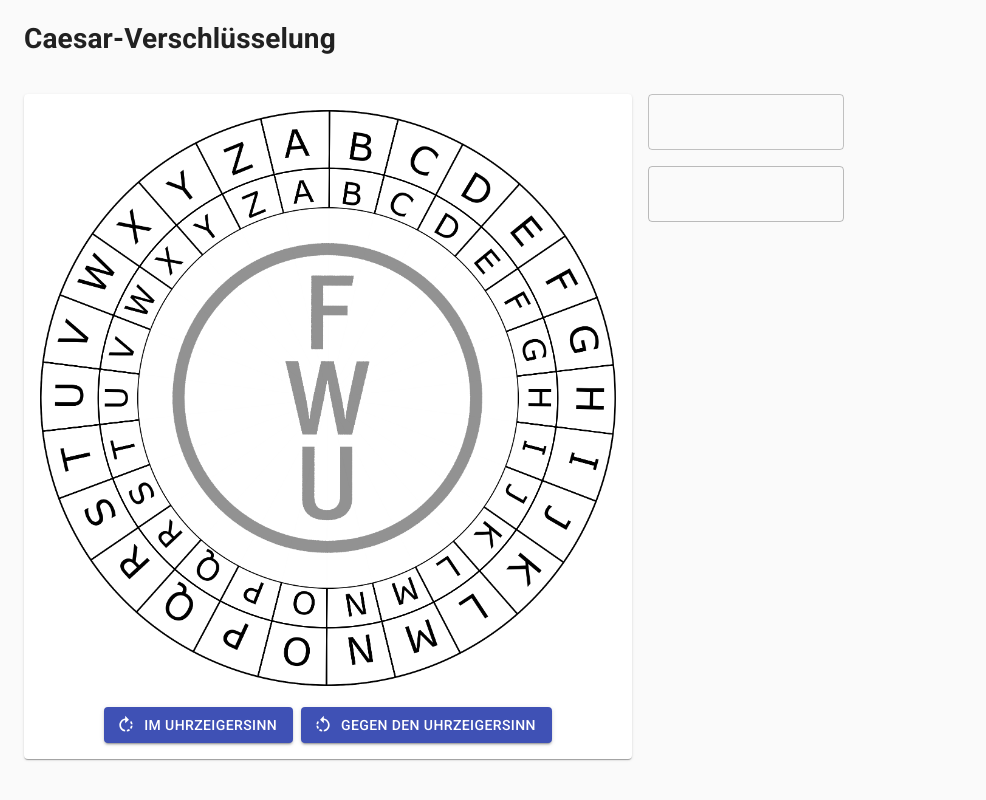
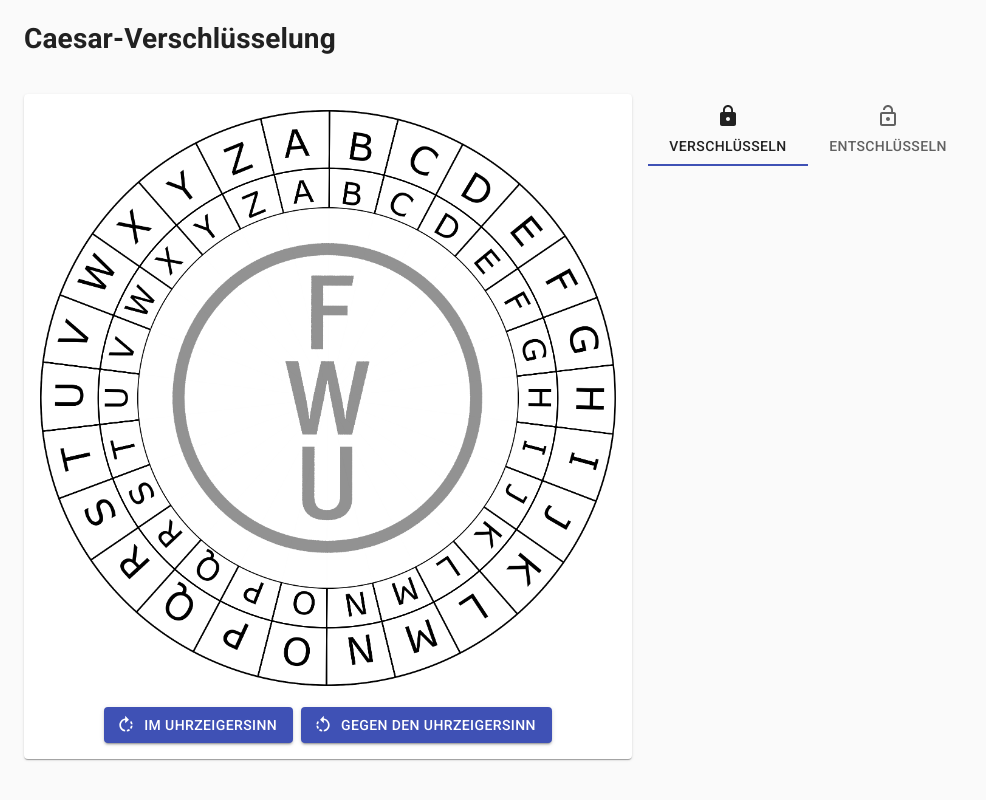
Before and after one commit to kkrings/react-caesar-cipher, a React (Create React App) app: page / in a window 1280 px wide. Shown: the whole page, without its empty margins (0-986 px from the left). Built offline with nearby package versions, Linux system fonts and the light colour scheme.

Commit message:
Start implementing a tab for switching between encryption/decryption.

```diff
--- a/src/App.tsx
+++ b/src/App.tsx
@@ -1,7 +1,7 @@
 import * as React from 'react';
 import { Container, Grid } from '@material-ui/core';
 import { Cipher } from './components/cipher/Cipher';
-import { Encryption } from './components/encryption/Encryption';
+import { CipherMessage } from './components/cipher-message/CipherMessage';
 import { numLatinLetters } from './services/CipherService';
 
 export function App() {
@@ -29,7 +29,7 @@ export function App() {
           />
         </Grid>
         <Grid item xs={12} md={6}>
-          <Encryption shift={shift} />
+          <CipherMessage shift={shift} />
         </Grid>
       </Grid>
     </Container>
--- /dev/null
+++ b/src/components/cipher-message/CipherMessage.tsx
@@ -0,0 +1,35 @@
+import * as React from 'react';
+import { Tab, Tabs } from '@material-ui/core';
+import { Lock, LockOpen } from '@material-ui/icons';
+import { CipherDirection } from '../../types/CipherDirection';
+
+type CipherMessageProps = {
+  shift: number
+};
+
+export function CipherMessage(props: CipherMessageProps) {
+  const [cipherDirection, setCipherDirection] = React.useState(
+    CipherDirection.encrypt
+  );
+
+  return (
+    <>
+      <Tabs
+        value={cipherDirection}
+        onChange={(_, direction) => setCipherDirection(direction)}
+        indicatorColor="primary"
+      >
+        <Tab
+          icon={<Lock />}
+          label="Verschlüsseln"
+          value={CipherDirection.encrypt}
+        />
+        <Tab
+          icon={<LockOpen />}
+          label="Entschlüsseln"
+          value={CipherDirection.decrypt}
+        />
+      </Tabs>
+    </>
+  );
+}
--- a/src/components/encryption/Encryption.tsx
+++ b/src/components/cipher-message/cipher-message-text-fields/CipherMessageTextFields.tsx
@@ -1,12 +1,12 @@
 import * as React from 'react';
 import { Grid, TextField } from '@material-ui/core';
-import { CipherService } from '../../services/CipherService';
+import { CipherService } from '../../../services/CipherService';
 
-type EncryptionProps = {
+type CipherMessageTextFieldsProps = {
   shift: number
 };
 
-export function Encryption(props: EncryptionProps) {
+export function CipherMessageTextFields(props: CipherMessageTextFieldsProps) {
   const [message, setMessage] = React.useState('');
 
   const cipherService = new CipherService(props.shift);
--- /dev/null
+++ b/src/types/CipherDirection.ts
@@ -0,0 +1,4 @@
+export enum CipherDirection {
+  encrypt,
+  decrypt
+}
```
